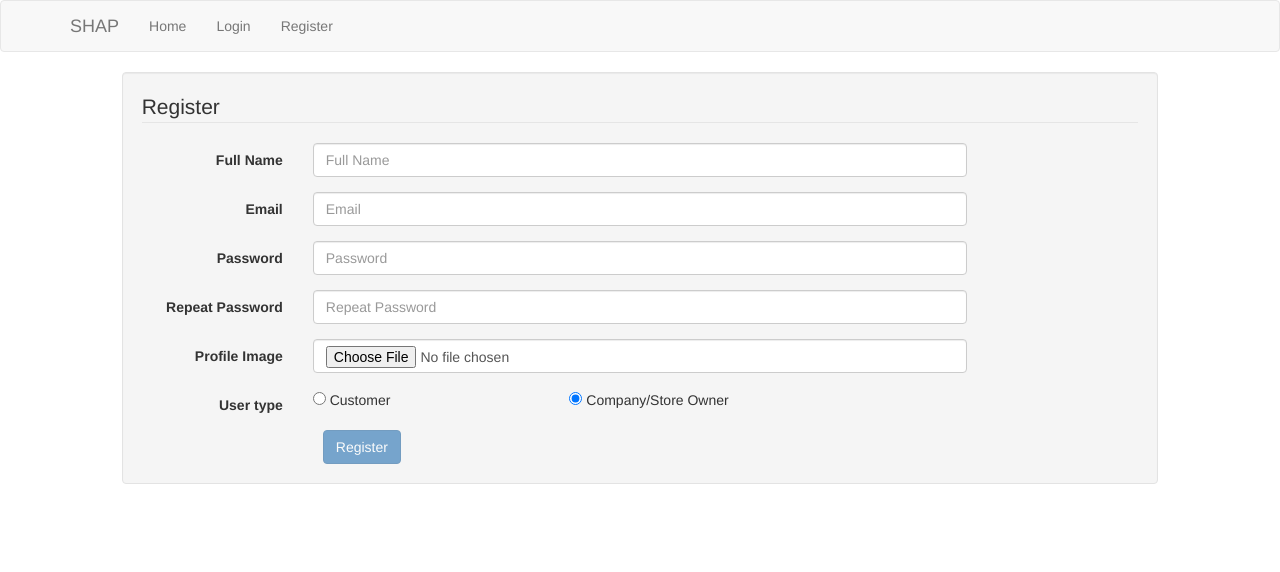
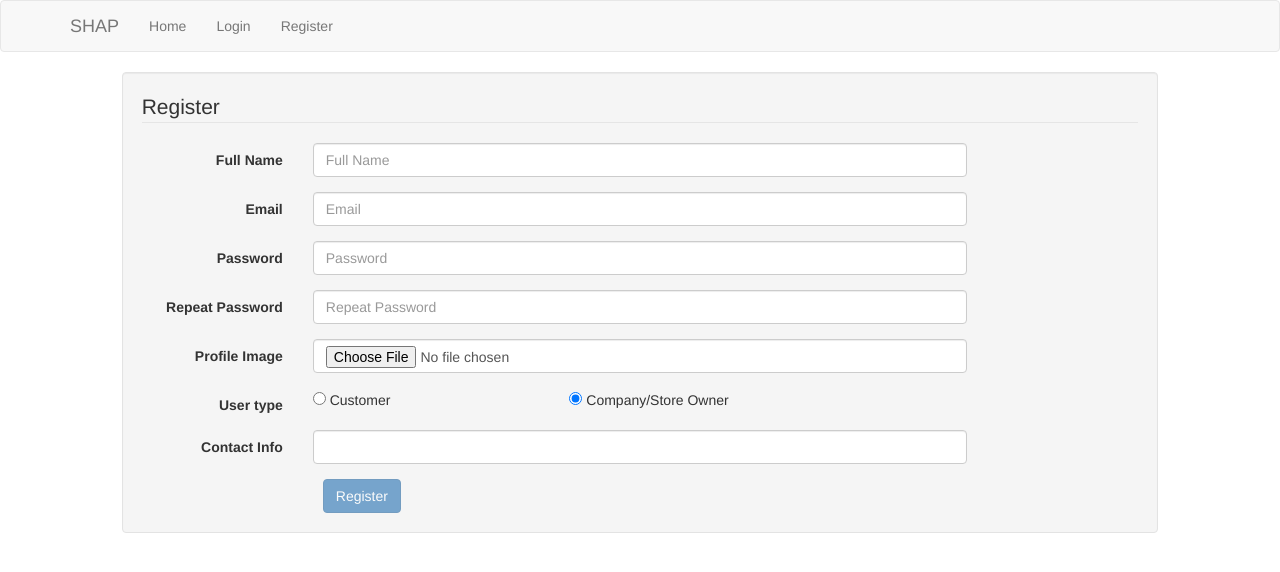
Before and after one commit to ShabnamRad/SharifFallSAD3, a React (Create React App) app in the folder frontend/: page /register in a window 1280 px wide. Both pictures are taken after a click on the radio button 575 px from the left and 398 px from the top of the page. Shown: the top 572 px of the page. Built offline with nearby package versions, Linux system fonts and the light colour scheme.

Commit message:
wrong inputs are now red and being an owner you can add your contact info

```diff
--- a/frontend/src/components/Login.js
+++ b/frontend/src/components/Login.js
@@ -1,5 +1,10 @@
 import React, {Component} from "react";
 import Col from "react-bootstrap/lib/Col";
+import $ from 'jquery';
+
+$('input.className').change(function() {
+
+});
 
 export default class Login extends Component {
     constructor(props) {
@@ -14,6 +19,17 @@ export default class Login extends Component {
     validateForm() {
         return this.state.email.length > 0 && this.state.password.length > 0;
     }
+
+    handleKeyUp = event => {
+        if (event.target.value.length){
+            event.currentTarget.setAttribute('class', 'form-group');
+        }
+        else {
+            event.currentTarget.setAttribute('class', 'form-group has-error');
+        }
+        if (event.target.id === 'inputEmail' && !this.state.email.match("^[^@\s]+@[^@\s]+\.[^@\s]+$"))
+            console.log(this.state.email);
+    };
 
     handleEmailChange = event => {
         this.setState({
@@ -40,7 +56,7 @@ export default class Login extends Component {
                     <form className="form-horizontal" onSubmit={this.handleSubmit}>
                         <fieldset>
                             <legend>Login</legend>
-                            <div className="form-group">
+                            <div className="form-group" onChange={this.handleKeyUp} onKeyUp={this.handleKeyUp}>
                                 <label className="col-xs-2 col-sm-2 col-lg-2 col-xl-2 control-label" htmlFor="inputEmail">Email</label>
                                 <Col xs={8} sm={8} md={8} lg={8}>
                                     <input
@@ -53,17 +69,17 @@ export default class Login extends Component {
                                         onChange={this.handleEmailChange}
                                     /></Col>
                             </div>
-                            <div className="form-group">
+                            <div className="form-group" onChange={this.handleKeyUp} onKeyUp={this.handleKeyUp}>
                                 <label className="col-xs-2 col-sm-2 col-lg-2 col-xl-2 control-label" htmlFor="passwordInput">Password</label>
                                 <Col xs={8} sm={8} md={8} lg={8}>
                                     <input
-                                        autoFocus
                                         type="password"
                                         id="passwordInput"
                                         className="form-control"
                                         placeholder="Password"
                                         value={this.state.password}
                                         onChange={this.handlePasswordChange}
+                                        onKeyUp={this.handleKeyUp}
                                     /></Col>
                             </div>
                             <Col xs={1} sm={1} md={1} lg={1} xsOffset={2} smOffset={2} mdOffset={2} lgOffset={2}>
--- a/frontend/src/components/Register.js
+++ b/frontend/src/components/Register.js
@@ -13,6 +13,7 @@ export default class Register extends Component {
             confirmPassword: "",
             image: "",
             type: "Customer",
+            contactInfo: "",
             redirect: false
         };
     }
@@ -22,9 +23,23 @@ export default class Register extends Component {
             this.state.fullName.length > 0 &&
             this.state.email.length > 0 &&
             this.state.password.length > 0 &&
-            this.state.password === this.state.confirmPassword
+            this.state.password === this.state.confirmPassword &&
+            (this.state.type === "Customer" || this.state.contactInfo.length > 0)
         );
     }
+
+    handleKeyUp = event => {
+        if (event.target.value.length){
+            event.currentTarget.setAttribute('class', 'form-group');
+        }
+        else {
+            event.currentTarget.setAttribute('class', 'form-group has-error');
+        }
+        if (event.target.id === 'repeatInput' && this.state.password !== this.state.confirmPassword)
+            event.currentTarget.setAttribute('class', 'form-group has-error');
+        if (event.target.id === 'inputEmail' && !this.state.email.match("^[^@\s]+@[^@\s]+\.[^@\s]+$"))
+            console.log(this.state.email);
+    };
 
     handleNameChange = event => {
       this.setState({
@@ -62,6 +77,12 @@ export default class Register extends Component {
         });
     };
 
+    handleContactInfoChange = event => {
+        this.setState({
+            contactInfo: event.target.value
+        });
+    };
+
     handleSubmit = event => {
         event.preventDefault();
         console.log(this.state.type);
@@ -80,7 +101,7 @@ export default class Register extends Component {
                     <form className="form-horizontal" onSubmit={this.handleSubmit}>
                         <fieldset>
                             <legend>Register</legend>
-                            <div className="form-group">
+                            <div className="form-group" onChange={this.handleKeyUp} onKeyUp={this.handleKeyUp}>
                                 <label className="col-xs-2 col-sm-2 col-lg-2 col-xl-2 control-label" htmlFor="fullName">Full Name</label>
                                 <Col xs={8} sm={8} md={8} lg={8}>
                                     <input
@@ -93,11 +114,10 @@ export default class Register extends Component {
                                         onChange={this.handleNameChange}
                                     /></Col>
                             </div>
-                            <div className="form-group">
+                            <div className="form-group" onChange={this.handleKeyUp} onKeyUp={this.handleKeyUp}>
                                 <label className="col-xs-2 col-sm-2 col-lg-2 col-xl-2 control-label" htmlFor="inputEmail">Email</label>
                                 <Col xs={8} sm={8} md={8} lg={8}>
                                     <input
-                                        autoFocus
                                         type="email"
                                         id="inputEmail"
                                         className="form-control"
@@ -106,11 +126,10 @@ export default class Register extends Component {
                                         onChange={this.handleEmailChange}
                                     /></Col>
                             </div>
-                            <div className="form-group">
+                            <div className="form-group" onChange={this.handleKeyUp} onKeyUp={this.handleKeyUp}>
                                 <label className="col-xs-2 col-sm-2 col-lg-2 col-xl-2 control-label" htmlFor="passwordInput">Password</label>
                                 <Col xs={8} sm={8} md={8} lg={8}>
                                     <input
-                                        autoFocus
                                         type="password"
                                         id="passwordInput"
                                         className="form-control"
@@ -119,11 +138,10 @@ export default class Register extends Component {
                                         onChange={this.handlePasswordChange}
                                     /></Col>
                             </div>
-                            <div className="form-group">
+                            <div className="form-group" onChange={this.handleKeyUp} onKeyUp={this.handleKeyUp}>
                                 <label className="col-xs-2 col-sm-2 col-lg-2 col-xl-2 control-label" htmlFor="repeatInput">Repeat Password</label>
                                 <Col xs={8} sm={8} md={8} lg={8}>
                                     <input
-                                        autoFocus
                                         type="password"
                                         id="repeatInput"
                                         className="form-control"
@@ -136,7 +154,6 @@ export default class Register extends Component {
                                 <label className="col-xs-2 col-sm-2 col-lg-2 col-xl-2 control-label" htmlFor="imageInput">Profile Image</label>
                                 <Col xs={8} sm={8} md={8} lg={8}>
                                     <input
-                                        autoFocus
                                         type="file"
                                         id="imageInput"
                                         className="form-control"
@@ -164,6 +181,20 @@ export default class Register extends Component {
                                     /> Company/Store Owner
                                 </Col>
                             </div>
+                            {
+                                this.state.type === 'Owner' &&
+                                <div className="form-group" onChange={this.handleKeyUp} onKeyUp={this.handleKeyUp}>
+                                    <label className="col-xs-2 col-sm-2 col-lg-2 col-xl-2 control-label" htmlFor="contactInfo">Contact Info</label>
+                                    <Col xs={8} sm={8} md={8} lg={8}>
+                                        <input
+                                            type="text"
+                                            id="contactInfo"
+                                            className="form-control"
+                                            value={this.state.contactInfo}
+                                            onChange={this.handleContactInfoChange}
+                                        /></Col>
+                                </div>
+                            }
                             <Col xs={1} sm={1} md={1} lg={1} xsOffset={2} smOffset={2} mdOffset={2} lgOffset={2}>
                                 <button
                                     className='btn btn-primary'
```
